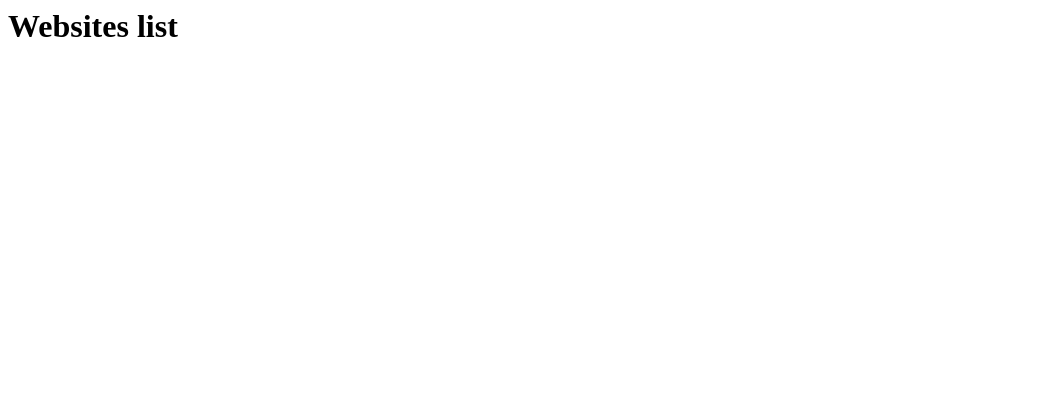
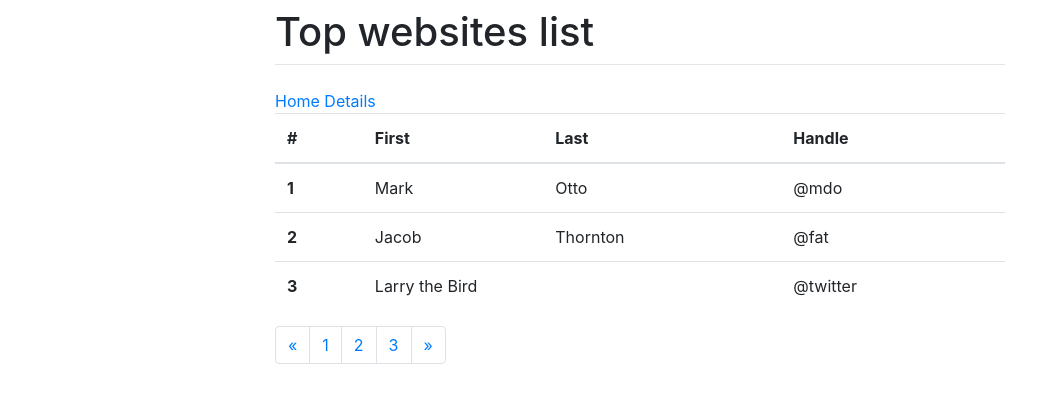
Before and after one commit to Pshowo/django-websites-list, a Django app: page /webstites/ in a window 1280 px wide. Shown: the top 403 px of the page, without its empty margins (0-1058 px from the left). Run offline with Django 3.2, Linux system fonts and the light colour scheme; some libraries are stand-ins or nearby versions.

Commit message:
Added: website and webpage view

```diff
--- /dev/null
+++ b/app/templates/app/home.html
@@ -0,0 +1,5 @@
+{% extends "app/index.html" %}
+{% block content %}
+<p>Comming soon - page under construction.</p>
+<a target="_blank" href="webstites/">Websites page</a>
+{% endblock %}
--- a/app/templates/app/index.html
+++ b/app/templates/app/index.html
@@ -1,11 +1,23 @@
+{% load static %}
 <!DOCTYPE html>
 <html lang="en">
 <head>
     <meta charset="UTF-8">
-    <title>News portal</title>
+    <link rel="stylesheet" href="https://stackpath.bootstrapcdn.com/bootstrap/4.1.3/css/bootstrap.min.css" integrity="sha384-MCw98/SFnGE8fJT3GXwEOngsV7Zt27NXFoaoApmYm81iuXoPkFOJwJ8ERdknLPMO" crossorigin="anonymous">
+<script src="https://stackpath.bootstrapcdn.com/bootstrap/4.1.3/js/bootstrap.min.js" integrity="sha384-ChfqqxuZUCnJSK3+MXmPNIyE6ZbWh2IMqE241rYiqJxyMiZ6OW/JmZQ5stwEULTy" crossorigin="anonymous"></script>
+    <title>{{ title }}</title>
 </head>
 <body>
-    <p>Coming soon</p>
-    <a target="_blank" href="webstites/">Websites page</a>
+    <div class="container">
+        <div class="row justify-content-center">
+          <div class="col-8">
+            <h1 class="mt-2">Top websites list</h1>
+            <hr class="mt-0 mb-4">
+            {% block content %}
+            {% endblock %}
+          </div>
+        </div>
+      </div>
+
 </body>
 </html>
--- /dev/null
+++ b/app/templates/app/websites.html
@@ -0,0 +1,54 @@
+{% extends "app/index.html" %}
+{% block content %}
+<a href="{% url 'home' %}">Home</a>
+<a href="{% url 'details' %}">Details</a>
+<table class="table">
+    <thead>
+      <tr>
+        <th scope="col">#</th>
+        <th scope="col">First</th>
+        <th scope="col">Last</th>
+        <th scope="col">Handle</th>
+      </tr>
+    </thead>
+    <tbody>
+      <tr>
+        <th scope="row">1</th>
+        <td>Mark</td>
+        <td>Otto</td>
+        <td>@mdo</td>
+      </tr>
+      <tr>
+        <th scope="row">2</th>
+        <td>Jacob</td>
+        <td>Thornton</td>
+        <td>@fat</td>
+      </tr>
+      <tr>
+        <th scope="row">3</th>
+        <td colspan="2">Larry the Bird</td>
+        <td>@twitter</td>
+      </tr>
+    </tbody>
+  </table>
+
+
+  <nav aria-label="Page navigation example">
+    <ul class="pagination">
+      <li class="page-item">
+        <a class="page-link" href="#" aria-label="Previous">
+          <span aria-hidden="true">&laquo;</span>
+        </a>
+      </li>
+      <li class="page-item"><a class="page-link" href="#">1</a></li>
+      <li class="page-item"><a class="page-link" href="#">2</a></li>
+      <li class="page-item"><a class="page-link" href="#">3</a></li>
+      <li class="page-item">
+        <a class="page-link" href="#" aria-label="Next">
+          <span aria-hidden="true">&raquo;</span>
+        </a>
+      </li>
+    </ul>
+  </nav>
+
+{% endblock %}
--- a/app/urls.py
+++ b/app/urls.py
@@ -2,6 +2,7 @@ from django.urls import path
 from . import views
 
 urlpatterns = [
-    path("", views.MainPageView.as_view()),
-    path("webstites/", views.index, name='index' )
+    path("", views.MainPageView.as_view(), name='home'),
+    path("webstites/", views.Websites.as_view(), name="list"),
+    path("webstites/details/", views.WebPage.as_view(), name='details'),
 ]
--- a/app/views.py
+++ b/app/views.py
@@ -7,9 +7,19 @@ from django.http.response import HttpResponse
 class MainPageView(View):
 
     def get(self, request, *args, **kwargs):
-        return render(request, 'app/index.html')
+        return render(request, 'app/home.html', {"title":"Main"})
 
 def index(request):
     return HttpResponse("""
     <h1>Websites list</h1>
     """)
+
+class Websites(View):
+
+    def get(self, request, *args, **kwargs):
+        return render(request, 'app/websites.html', {"title":"Websites"})
+
+class WebPage(View):
+
+    def get(self, request, *args, **kwargs):
+        return render(request, 'app/web_detail.html', {"title":"Website detail"})
```
Also changed, not shown: app/templates/app/web_detail.html (added, +7 -0 lines).
